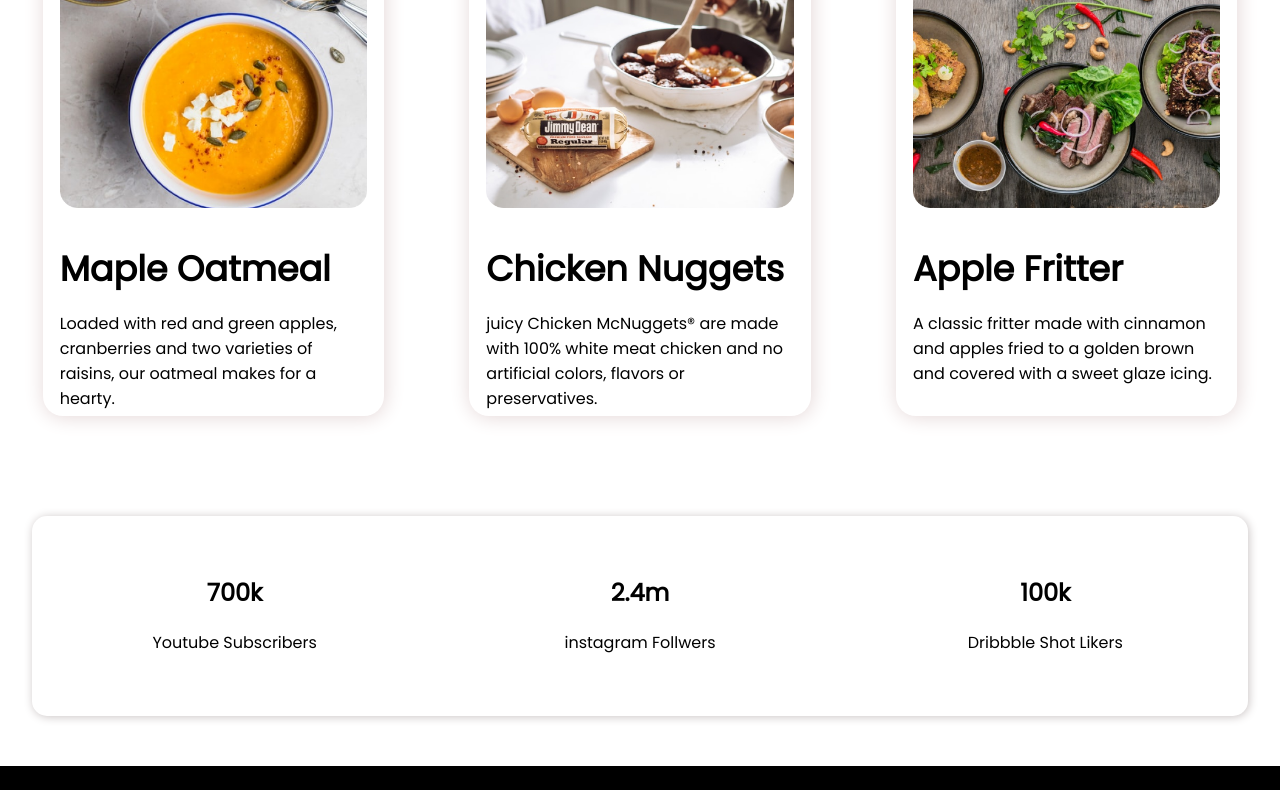
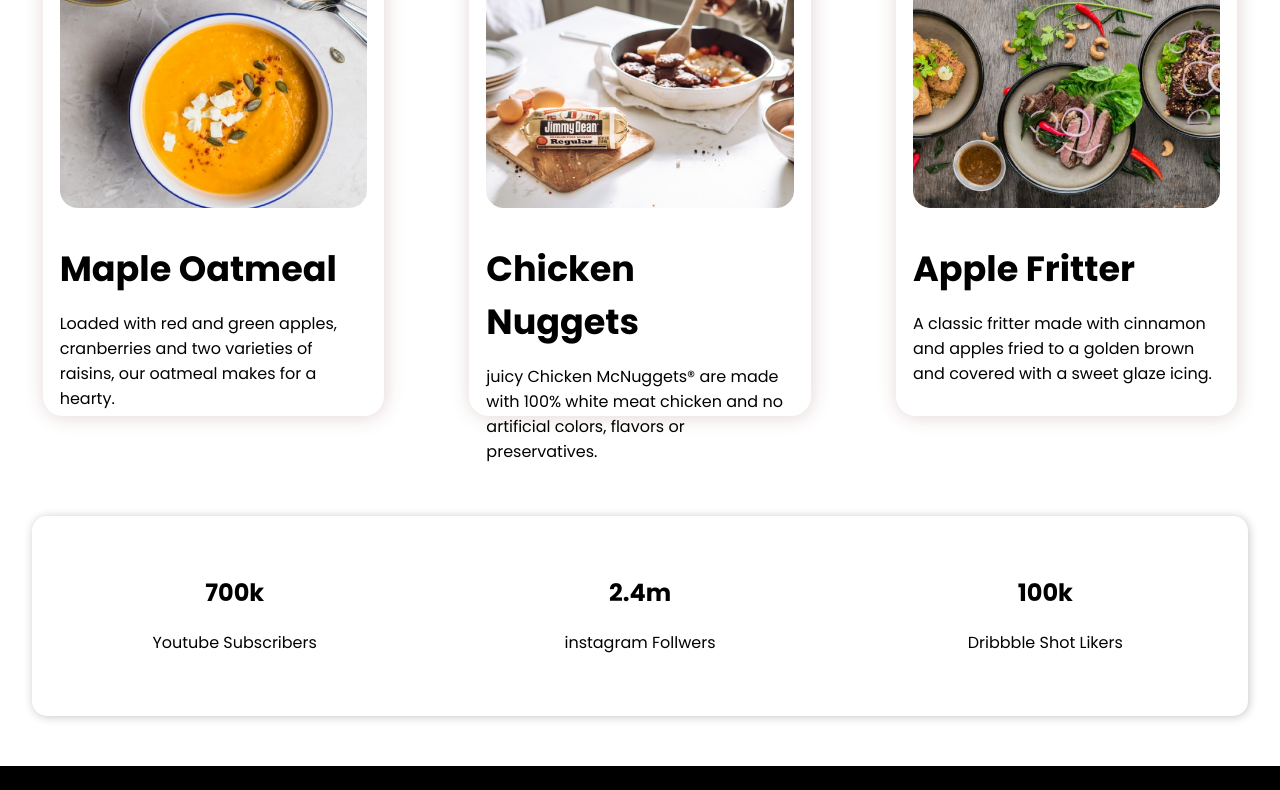
Before and after one commit to SazzadRayhan/Modeul-5-Assignment-1, a plain HTML site: page index.html in a window 1280 px wide. Shown: the part 1490-2280 px from the top of the page. Drawn offline with Linux system fonts and the light colour scheme.

Commit message:
font-missing

```diff
--- a/index.html
+++ b/index.html
@@ -7,7 +7,7 @@
     <meta name="viewport" content="width=device-width, initial-scale=1.0">
     <link rel="preconnect" href="https://fonts.googleapis.com">
     <link rel="preconnect" href="https://fonts.gstatic.com" crossorigin>
-    <link href="https://fonts.googleapis.com/css2?family=Poppins&display=swap" rel="stylesheet">
+    <link href="https://fonts.googleapis.com/css2?family=Poppins:wght@400;700;900&display=swap" rel="stylesheet">
     <link rel="stylesheet" href="style.css">
     <title>Food Network</title>
 </head>
```
